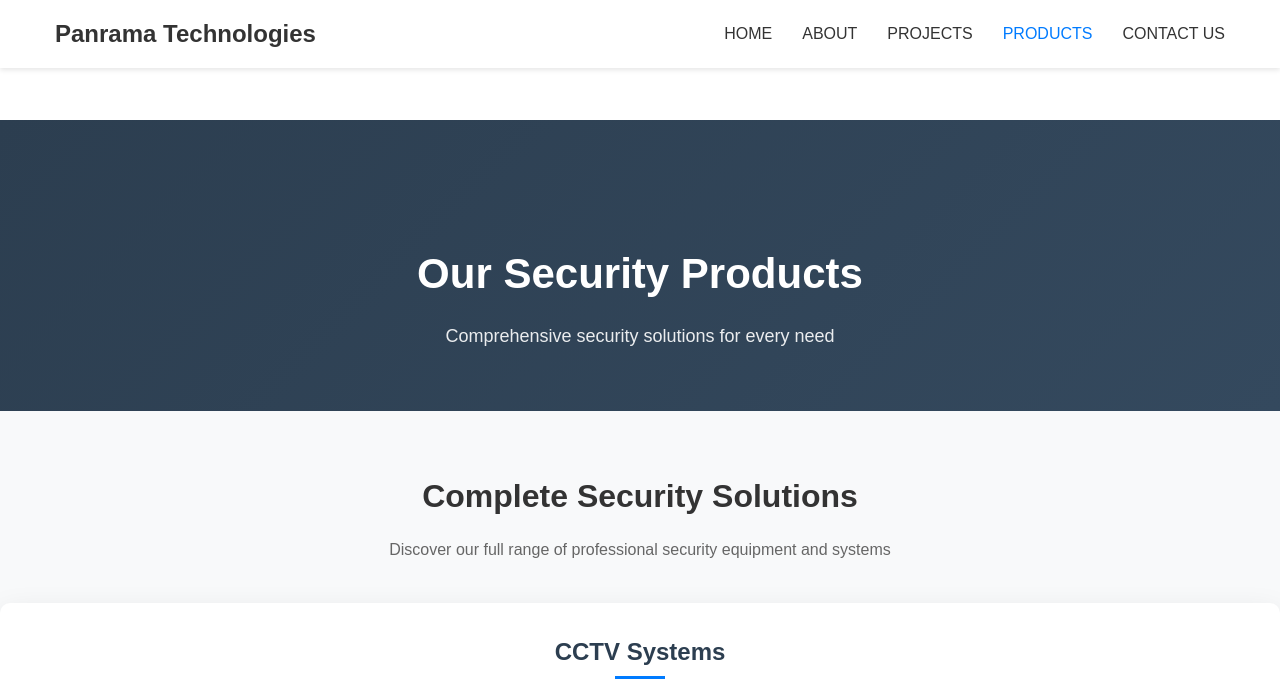
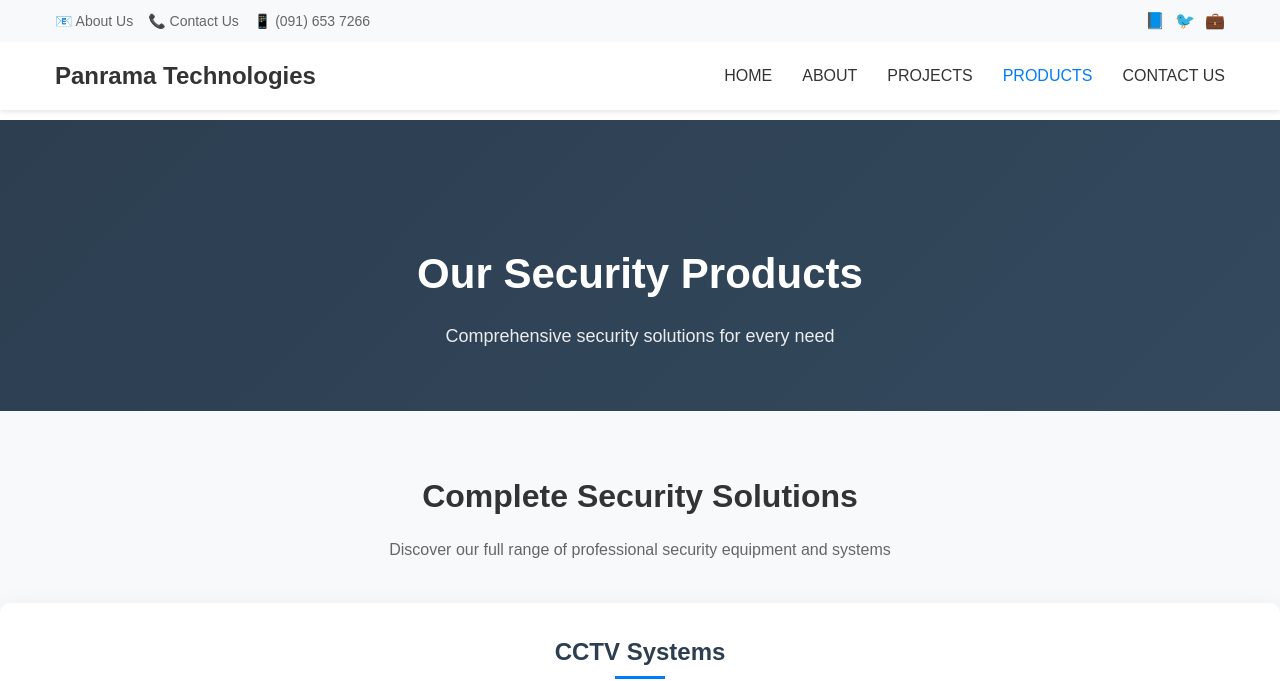
Before and after one commit to M3gu627/Panrama, a plain HTML site: page products.html in a window 1280 px wide. Shown: the top 681 px of the page. Drawn offline with Linux system fonts and the light colour scheme.

Commit message:
Update products.html

```diff
--- a/products.html
+++ b/products.html
@@ -8,6 +8,20 @@
 </head>
 <body>
     <header class="header">
+        <div class="top-bar">
+            <div class="container">
+                <div class="contact-info">
+                    <span>📧 About Us</span>
+                    <span>📞 Contact Us</span>
+                    <span>📱 (091) 653 7266</span>
+                </div>
+                <div class="social-links">
+                    <a href="#">📘</a>
+                    <a href="#">🐦</a>
+                    <a href="#">💼</a>
+                </div>
+            </div>
+        </div>
         <nav class="main-nav">
             <div class="container">
                 <div class="logo">Panrama Technologies</div>
@@ -498,7 +512,6 @@
                             </div>
                         </div>
                     </div>
-
                 </div>
             </div>
         </section>
```
